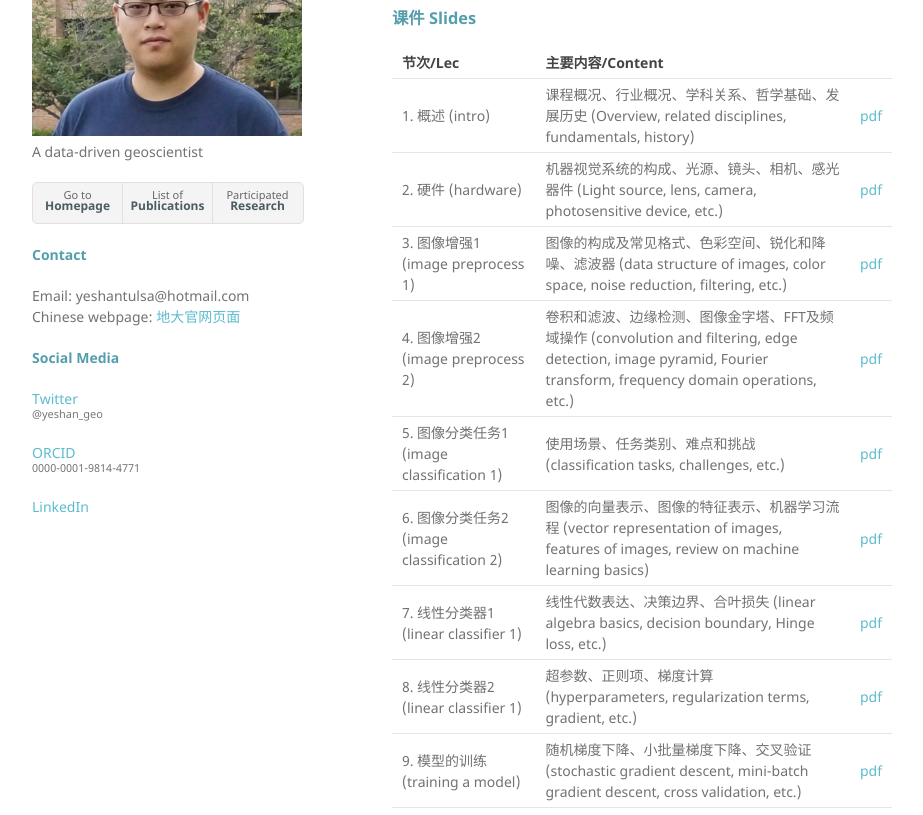
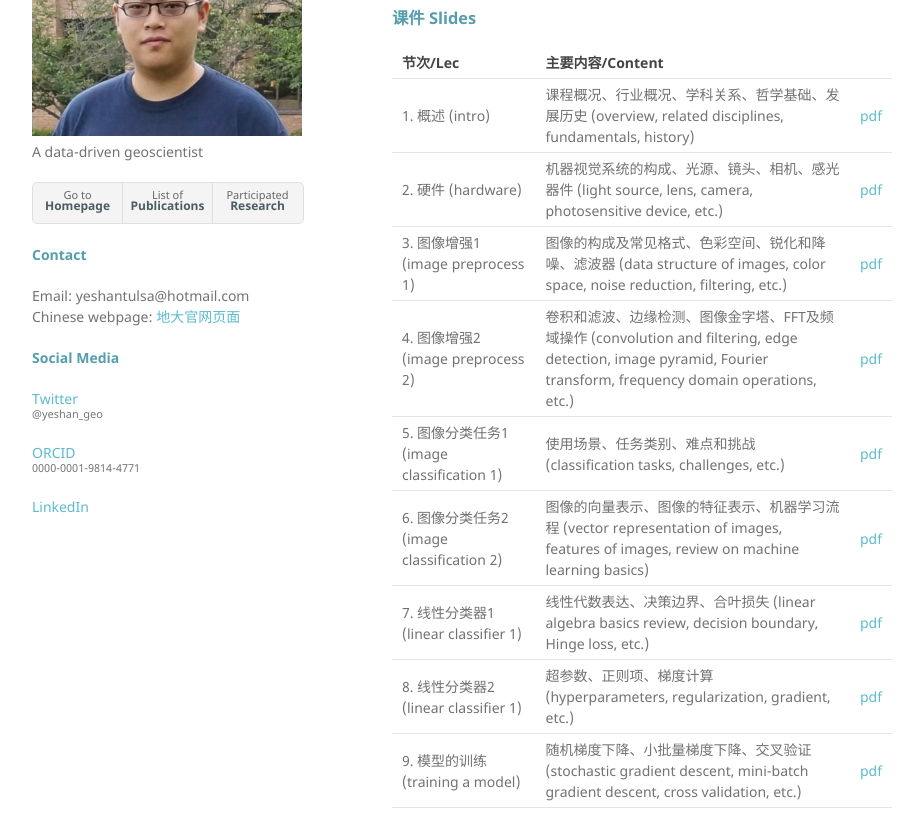
Before and after one commit to yeshan-geo/yeshan-geo.github.io, a Jekyll site: the page built from pages/computer_vision.md, in a window 1280 px wide and 1400 px high. Shown: the part 171-986 px from the top of the window, without its empty margins (178-1101 px from the left). Built offline with Jekyll 4.4.1, drawn with Linux system fonts in a browser that asks for light colours; our own code applies the rules of GitHub Pages for plain Markdown files.

Commit message:
Update computer_vision.md

```diff
--- a/pages/computer_vision.md
+++ b/pages/computer_vision.md
@@ -8,14 +8,14 @@
 
 |节次/Lec|主要内容/Content||
 |---|---|---|
-|1. 概述 (intro)|课程概况、行业概况、学科关系、哲学基础、发展历史 (Overview, related disciplines, fundamentals, history)|[pdf](https://yeshan-geo.github.io/documents/cv/2024/L1-Introduction.pdf)|
-|2. 硬件 (hardware)|机器视觉系统的构成、光源、镜头、相机、感光器件 (Light source, lens, camera, photosensitive device, etc.)|[pdf](https://yeshan-geo.github.io/documents/cv/2024/L2-Sensors.pdf)|
+|1. 概述 (intro)|课程概况、行业概况、学科关系、哲学基础、发展历史 (overview, related disciplines, fundamentals, history)|[pdf](https://yeshan-geo.github.io/documents/cv/2024/L1-Introduction.pdf)|
+|2. 硬件 (hardware)|机器视觉系统的构成、光源、镜头、相机、感光器件 (light source, lens, camera, photosensitive device, etc.)|[pdf](https://yeshan-geo.github.io/documents/cv/2024/L2-Sensors.pdf)|
 |3. 图像增强1 (image preprocess 1)|图像的构成及常见格式、色彩空间、锐化和降噪、滤波器 (data structure of images, color space, noise reduction, filtering, etc.)|[pdf](https://yeshan-geo.github.io/documents/cv/2024/L3-Filtering_and_edge_detection1.pdf)|
 |4. 图像增强2 (image preprocess 2)|卷积和滤波、边缘检测、图像金字塔、FFT及频域操作 (convolution and filtering, edge detection, image pyramid, Fourier transform, frequency domain operations, etc.)|[pdf](https://yeshan-geo.github.io/documents/cv/2024/L4-Filtering_and_edge_detection2.pdf)|
 |5. 图像分类任务1 (image classification 1)|使用场景、任务类别、难点和挑战 (classification tasks, challenges, etc.)|[pdf](https://yeshan-geo.github.io/documents/cv/2024/L5-Image_classification1.pdf)|
 |6. 图像分类任务2 (image classification 2)|图像的向量表示、图像的特征表示、机器学习流程 (vector representation of images, features of images, review on machine learning basics)|[pdf](https://yeshan-geo.github.io/documents/cv/2024/L6-Image_classification2.pdf)|
-|7. 线性分类器1 (linear classifier 1)|线性代数表达、决策边界、合叶损失 (linear algebra basics, decision boundary, Hinge loss, etc.)|[pdf](https://yeshan-geo.github.io/documents/cv/2024/L7-Linear_classifier1.pdf)|
-|8. 线性分类器2 (linear classifier 1)|超参数、正则项、梯度计算 (hyperparameters, regularization terms, gradient, etc.)|[pdf](https://yeshan-geo.github.io/documents/cv/2024/L8-Linear_classifier2.pdf)|
+|7. 线性分类器1 (linear classifier 1)|线性代数表达、决策边界、合叶损失 (linear algebra basics review, decision boundary, Hinge loss, etc.)|[pdf](https://yeshan-geo.github.io/documents/cv/2024/L7-Linear_classifier1.pdf)|
+|8. 线性分类器2 (linear classifier 1)|超参数、正则项、梯度计算 (hyperparameters, regularization, gradient, etc.)|[pdf](https://yeshan-geo.github.io/documents/cv/2024/L8-Linear_classifier2.pdf)|
 |9. 模型的训练 (training a model)|随机梯度下降、小批量梯度下降、交叉验证 (stochastic gradient descent, mini-batch gradient descent, cross validation, etc.)|[pdf](https://yeshan-geo.github.io/documents/cv/2024/L9-Linear_classifier3.pdf)|
 |10. 全连接神经网络1 (fully-connected neural networks 1)|网络结构、激活函数、交叉熵损失和KL散度、信号传播、梯度回传 (ANN structure, activation function, cross entropy loss and KL divergence, signal propagation, backpropagation, etc.)|[pdf](https://yeshan-geo.github.io/documents/cv/2024/L10-FC_networks1.pdf)|
 |11. 全连接神经网络2 (fully-connected neural networks 1)|梯度消失和梯度爆炸、动量法、自适应梯度、自适应矩估计、权值初始化、批归一化、随机失活、调参 (gradient disappearance and gradient explosion, momentum method, AdaGrad, Adam, weight initialization, batch normalization, dropout, parameter tuning, etc.)|[pdf](https://yeshan-geo.github.io/documents/cv/2024/L11-FC_networks2.pdf)|
```
